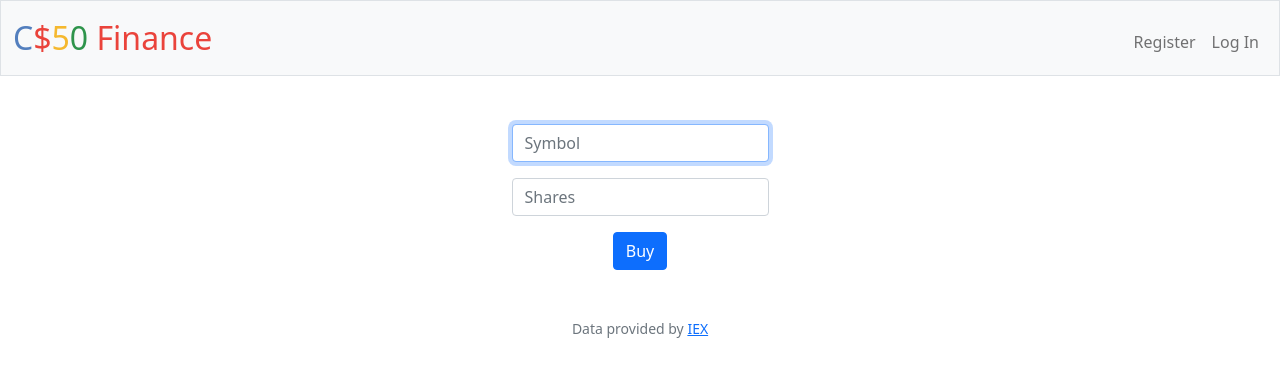
After one commit to piotrw777/finance_cs50, a Flask app: template templates/buy.html in a window 1280 px wide. The commit adds this page. Shown: the top 377 px of the page. Run offline with Flask 2, Linux system fonts and the light colour scheme; the template is opened without the code that fills it, so the values that code supplies are empty; some libraries are stand-ins or nearby versions.

Commit message:
Implemented buy feature, Added history table to the database

```diff
--- a/app.py
+++ b/app.py
@@ -31,7 +31,6 @@ db = SQL("sqlite:///finance.db")
 if not os.environ.get("API_KEY"):
     raise RuntimeError("API_KEY not set")
 
-
 def validate_password(password):
     if len(password) < 8:
         return False
@@ -49,7 +48,6 @@ def after_request(response):
     response.headers["Pragma"] = "no-cache"
     return response
 
-
 @app.route("/")
 @login_required
 def index():
@@ -61,8 +59,21 @@ def index():
 @login_required
 def buy():
     """Buy shares of stock"""
-    return apology("TODO")
-
+    if request.method == "POST":
+        symbol = request.form.get("symbol")
+        shares = request.form.get("shares")
+        if not symbol:
+            return apology("Empty symbol", 399)
+        if not shares:
+            return apology("Missing shares number", 399)
+        response = lookup(symbol)
+        # symbol does not exist
+        if not response:
+            return apology("Invalid symbol", 399)
+        return redirect("/")
+    # GET method
+    else:
+        return render_template("buy.html")
 
 @app.route("/history")
 @login_required
@@ -74,15 +85,14 @@ def history():
 @app.route("/login", methods=["GET", "POST"])
 def login():
     """Log user in"""
-
     # Forget any user_id
     session.clear()
 
     # User reached route via POST (as by submitting a form via POST)
     if request.method == "POST":
-
+        username = request.form.get("username")
         # Ensure username was submitted
-        if not request.form.get("username"):
+        if not username:
             return apology("must provide username", 403)
 
         # Ensure password was submitted
@@ -98,14 +108,15 @@ def login():
 
         # Remember which user has logged in
         session["user_id"] = rows[0]["id"]
-
+        session["username"] = request.form.get("username")
+        print(session)
         # Redirect user to home page
-        return redirect("/")
+        # return redirect("/")
+        return render_template("index.html", username=username)
 
     # User reached route via GET (as by clicking a link or via redirect)
     else:
         return render_template("login.html")
-
 
 @app.route("/logout")
 def logout():
--- /dev/null
+++ b/templates/buy.html
@@ -0,0 +1,17 @@
+{% extends "layout.html" %}
+
+{% block title %}
+    Buy
+{% endblock %}
+
+{% block main %}
+    <form action="/buy" method="post">
+        <div class="mb-3">
+            <input autocomplete="off" autofocus class="form-control mx-auto w-auto" id="symbol" name="symbol" placeholder="Symbol" type="text">
+        </div>
+        <div class="mb-3">
+            <input autocomplete="off" autofocus class="form-control mx-auto w-auto" min = "1" id="shares" name="shares" placeholder="Shares" type="number">
+        </div>
+        <button class="btn btn-primary" type="submit">Buy</button>
+    </form>
+{% endblock %}
--- a/templates/layout.html
+++ b/templates/layout.html
@@ -37,6 +37,9 @@
                             <li class="nav-item"><a class="nav-link" href="/history">History</a></li>
                         </ul>
                         <ul class="navbar-nav ms-auto mt-2">
+                            <li class="nav-item"><a class="nav-link">{{ session["username"] }}</a></li>
+                        </ul>
+                        <ul class="navbar-nav ms-auto mt-2">
                             <li class="nav-item"><a class="nav-link" href="/logout">Log Out</a></li>
                         </ul>
                     {% else %}
```
Also changed, not shown: finance.db, 1 other file.
